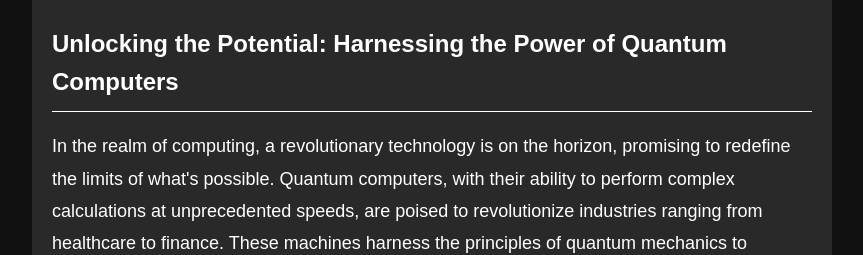
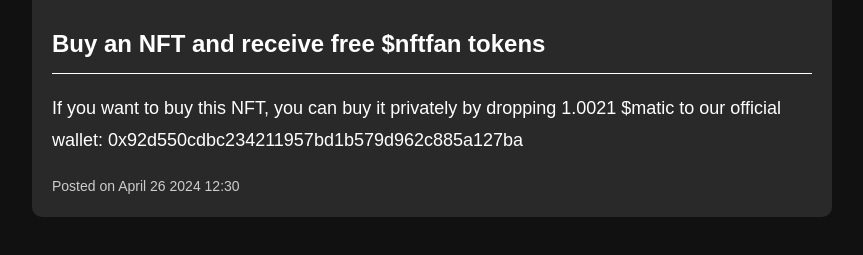
Before and after one commit to nftfan/blogz, a plain HTML site: page index.html in a window 1280 px wide. Shown: the part 373-628 px from the top of the page, without its empty margins (208-1071 px from the left). Drawn offline with Linux system fonts and the light colour scheme.

Commit message:
Update index.html

```diff
--- a/index.html
+++ b/index.html
@@ -109,6 +109,12 @@
     <!-- Existing blog posts go here -->
     <!-- Example post -->
      <div class="post">
+         <img src="https://bafkreib2jaw7kfag4f4ddvs7l5rcr3flnhcou3kpry7hxdr2xoiggocz7i.ipfs.nftstorage.link/" class="post-image">
+        <h2 class="post-title">Buy an NFT and receive free $nftfan tokens</h2>
+        <p class="post-content">If you want to buy this NFT, you can buy it privately by dropping 1.0021 $matic to our official wallet: 0x92d550cdbc234211957bd1b579d962c885a127ba</p>
+        <div class="post-meta">Posted on April 26 2024 12:30</div>
+    </div>
+     <div class="post">
          <img src="https://th.bing.com/th/id/OIG3.Qt6dMRtZHR1SzZZXgelK?w=1024&h=1024&rs=1&pid=ImgDetMain" class="post-image">
         <h2 class="post-title">Unlocking the Potential: Harnessing the Power of Quantum Computers</h2>
         <p class="post-content">In the realm of computing, a revolutionary technology is on the horizon, promising to redefine the limits of what's possible. Quantum computers, with their ability to perform complex calculations at unprecedented speeds, are poised to revolutionize industries ranging from healthcare to finance. These machines harness the principles of quantum mechanics to process information in ways that traditional computers simply cannot match. Let's delve into the exciting world of quantum computing and explore its potential applications.<br>
```
